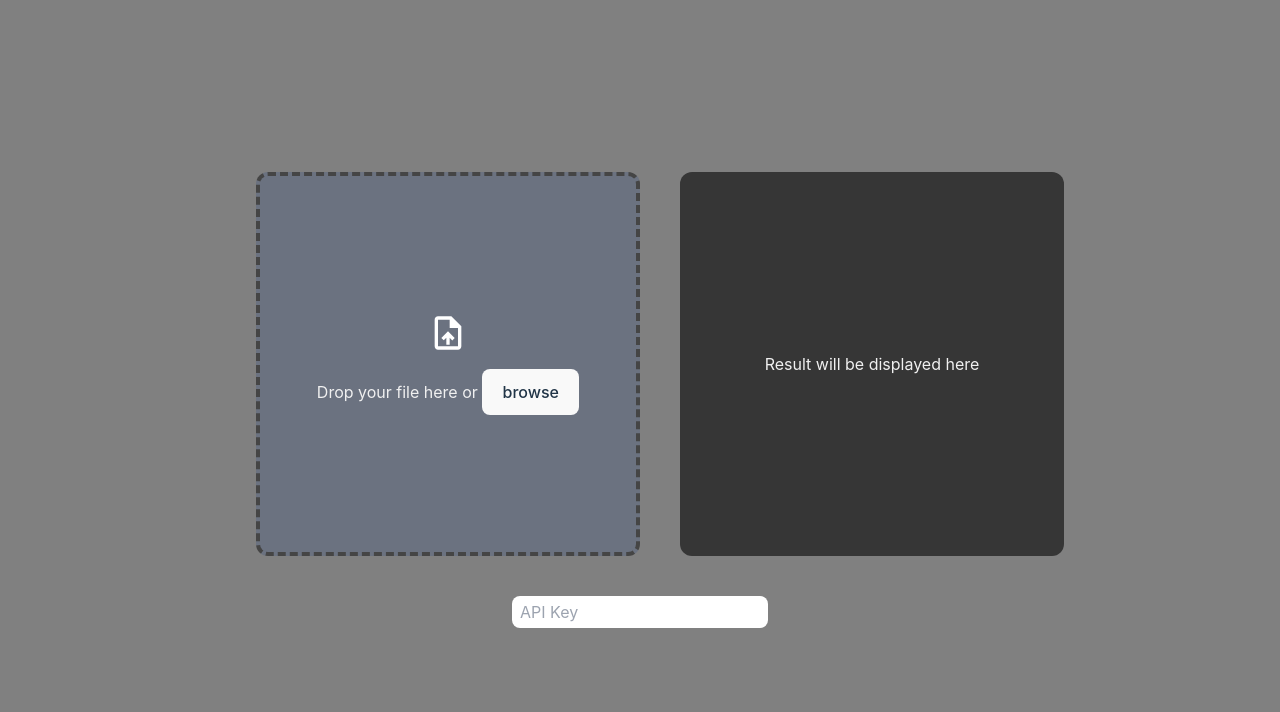
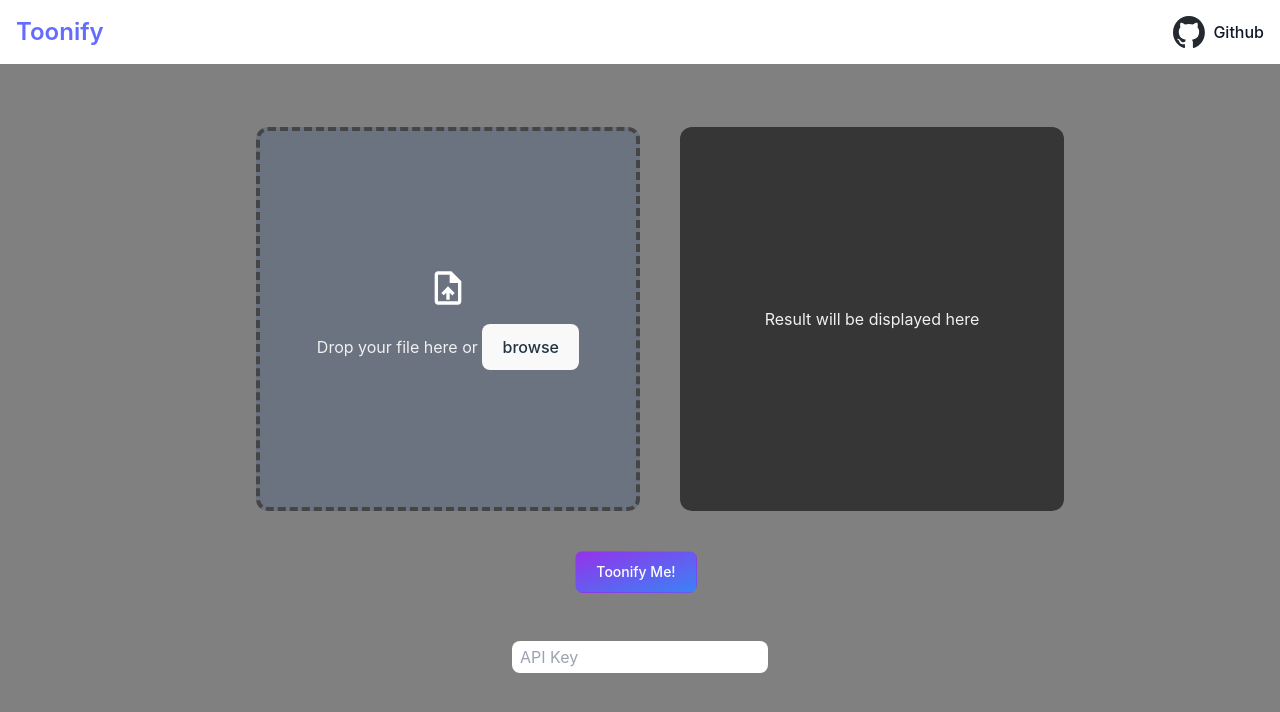
Before and after one commit to Buyachaka/Toonify-AI-React-Typescript, a React (Vite) app: page / in a window 1280 px wide. Shown: the top 712 px of the page. Built offline with nearby package versions, Linux system fonts and the light colour scheme.

Commit message:
Adding github

```diff
--- /dev/null
+++ b/src/components/ActionButton/index.tsx
@@ -0,0 +1,25 @@
+import React from "react";
+
+interface ActionButtonProps {
+    onClick: React.MouseEventHandler<HTMLButtonElement>
+    children: React.ReactNode,
+    disabled?: boolean,
+    loading?: boolean
+}
+
+export const ActionButton = ({onClick, children, disabled, loading}: ActionButtonProps) => {
+
+    return (
+        <div className="w-full flex content-center justify-center mt-10 ">
+
+            <button type="button"
+                    onClick={onClick}
+                    disabled={disabled}
+                    className="text-white bg-gradient-to-br from-purple-600 to-blue-500 hover:bg-gradient-to-bl focus:ring-4 focus:outline-none focus:ring-blue-300 dark:focus:ring-blue-800 font-medium rounded-lg text-sm px-5 py-2.5 text-center me-2 mb-2">
+                {
+                    loading ? 'Loading...' : children
+                }
+            </button>
+        </div>
+    )
+}
--- a/src/components/fileInput/index.tsx
+++ b/src/components/fileInput/index.tsx
@@ -18,7 +18,6 @@ export default function FileInput({ onInputChange, imageUploaded, onDrop }: File
     <div
       className="flex bg-gray-500 justify-center items-center flex-col gap-4 border-[#454545] border-4 border-dashed ml-10  md:h-96 md:w-96 h-80 w-80 rounded-xl"
       onDrop={onDrop}
-      onChange={onInputChange}
       onDragOver={(event) => event.preventDefault()}
     >
       {!imageUploaded ? (
--- a/src/features/Toonify/index.tsx
+++ b/src/features/Toonify/index.tsx
@@ -7,23 +7,24 @@ import {useAppDispatch} from "../../hooks/useStore";
 import {RootState} from "../../store";
 import {useSelector} from "react-redux";
 import {ApiKeyInput} from "../../components/ApiKeyInput";
-import {useRef} from "react";
+import {useRef, useState} from "react";
+import {ActionButton} from "../../components/ActionButton";
 
 
 export default function Toonify() {
     const dispatch = useAppDispatch()
     const { imageUploaded} = useSelector((state: RootState) => state.app)
+    const [imageToTransform, setImageToTransform] = useState<Blob | null>(null)
     const apiKeyRef: React.Ref<any> = useRef()
 
-    const toonify = async (fileToUse: Blob) => {
+    const toonify = async () => {
         const apiKey = apiKeyRef?.current?.value
         if (!apiKey) {
             alert('Please enter an API key')
             return
         }
         try {
-            dispatch(setImageUploaded(URL.createObjectURL(fileToUse)))
-            const base64Image = await getBase64(fileToUse)
+            const base64Image = await getBase64(imageToTransform as Blob)
             const prompt = await generatePrompt(base64Image, apiKey)
             const generatedImageURL = await generateImage(prompt, apiKey)
             dispatch(setGeneratedImageURL(generatedImageURL))
@@ -41,7 +42,8 @@ export default function Toonify() {
         if (!fileToUse) {
             return
         }
-        await toonify(fileToUse)
+        setImageToTransform (fileToUse)
+        dispatch(setImageUploaded(URL.createObjectURL(fileToUse)))
 
     }
 
@@ -52,7 +54,9 @@ export default function Toonify() {
         if (!fileToUse) {
             return
         }
-        await toonify(fileToUse)
+        setImageToTransform (fileToUse)
+        dispatch(setImageUploaded(URL.createObjectURL(fileToUse)))
+
     }
 
 
@@ -62,6 +66,8 @@ export default function Toonify() {
                 <FileInput onInputChange={handleFileChange} onDrop={handleDrop} imageUploaded={imageUploaded}/>
                 <ResultOutput/>
             </div>
+
+            <ActionButton onClick={() => toonify() } disabled={false} loading={false}>Toonify Me!</ActionButton>
             <ApiKeyInput ref={apiKeyRef}/>
         </>
     )
--- a/src/layouts/Base/index.tsx
+++ b/src/layouts/Base/index.tsx
@@ -1,7 +1,48 @@
+import github from '../../assets/github-mark.svg'
 interface BaseLayoutProps {
-  children: React.ReactNode
+    children: React.ReactNode
 }
 
-export default function BaseLayout({ children }: BaseLayoutProps) {
-  return <div className=" flex flex-col">{children}</div>
+export default function BaseLayout({children}: BaseLayoutProps) {
+    return (
+        <>
+          <nav className="bg-white border-gray-200 dark:bg-gray-900 fixed top-0 w-full left-0">
+            <div className="max-w-screen-xl flex flex-wrap items-center justify-between mx-auto p-4">
+              <a className="flex items-center space-x-3 rtl:space-x-reverse">
+                <span className="self-center text-2xl font-semibold whitespace-nowrap dark:text-white">Toonify</span>
+              </a>
+              <button data-collapse-toggle="navbar-default" type="button"
+                      className="inline-flex items-center p-2 w-10 h-10 justify-center text-sm text-gray-500 rounded-lg md:hidden hover:bg-gray-100 focus:outline-none focus:ring-2 focus:ring-gray-200 dark:text-gray-400 dark:hover:bg-gray-700 dark:focus:ring-gray-600"
+                      aria-controls="navbar-default" aria-expanded="false">
+                <span className="sr-only">Open main menu</span>
+                <svg className="w-5 h-5" aria-hidden="true" xmlns="http://www.w3.org/2000/svg" fill="none"
+                     viewBox="0 0 17 14">
+                  <path stroke="currentColor" stroke-linecap="round" stroke-linejoin="round" stroke-width="2"
+                        d="M1 1h15M1 7h15M1 13h15"/>
+                </svg>
+              </button>
+              <div className="hidden w-full md:block md:w-auto" id="navbar-default">
+                <ul className="font-medium flex flex-col p-4 md:p-0 mt-4 border border-gray-100 rounded-lg bg-gray-50 md:flex-row md:space-x-8 rtl:space-x-reverse md:mt-0 md:border-0 md:bg-white dark:bg-gray-800 md:dark:bg-gray-900 dark:border-gray-700">
+                  <li>
+                    <a target="_blank" href="https://github.com/Buyachaka"
+                       className="flex flex-row items-center  py-2 px-3 text-gray-900 rounded hover:bg-gray-100 md:hover:bg-transparent md:border-0 md:hover:text-blue-700 md:p-0 dark:text-white md:dark:hover:text-blue-500 dark:hover:bg-gray-700 dark:hover:text-white md:dark:hover:bg-transparent">
+                      <img className={"h-8 mr-2"} src={github} alt="A github logo"/>
+                      Github
+                    </a>
+                  </li>
+                </ul>
+              </div>
+            </div>
+          </nav>
+
+          <div className=" flex flex-col">
+
+            {children}
+
+          </div>
+
+        </>
+
+
+    )
 }
--- a/src/service/openAiApi.ts
+++ b/src/service/openAiApi.ts
@@ -4,6 +4,9 @@ Give additional details about facial expression, shape of specs if person has wo
 
 const OPENAI_USER_PROMPT =
   'Here is an image. Analyze carefully and give me the details'
+
+const prefix = 'Create a 3D rendered image of a stylized cartoon character based on following prompt, make it beautiful and detailed:'
+
 
 export const generatePrompt = async (base64Image: string, apiKey: string): Promise<string> => {
   const promptResponse: Response = await fetch(
@@ -63,7 +66,7 @@ export const generateImage = async (prompt: string, apiKey: string): Promise<str
       },
       body: JSON.stringify({
         model: 'dall-e-3',
-        prompt: prompt,
+        prompt: prefix + prompt,
         n: 1,
         size: '1024x1024',
       }),
```
Also changed, not shown: src/assets/github-mark.svg (added).
